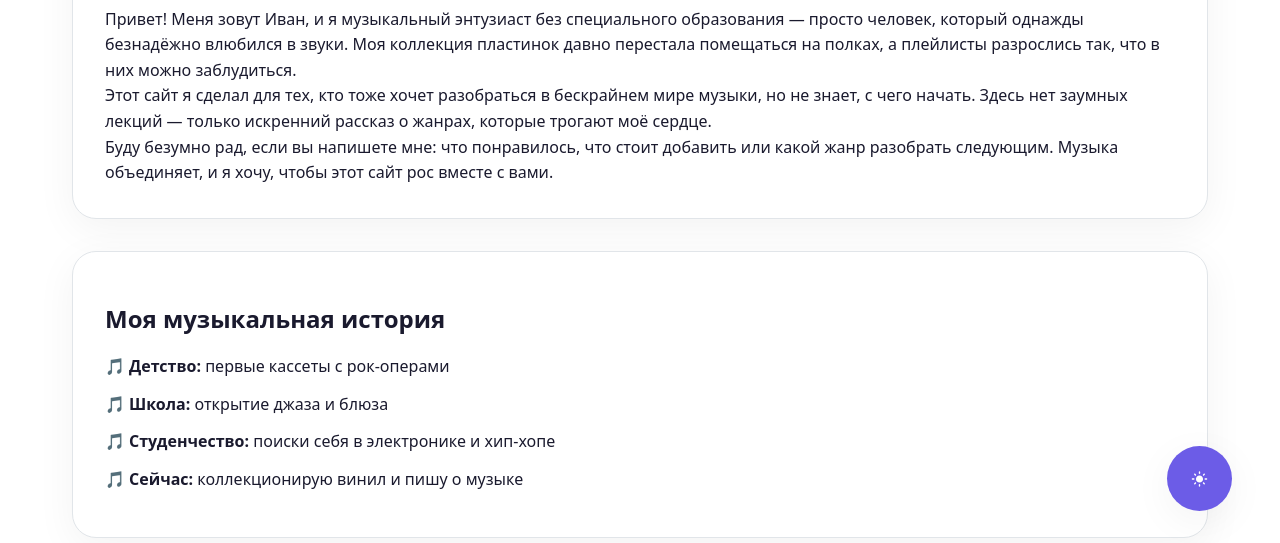
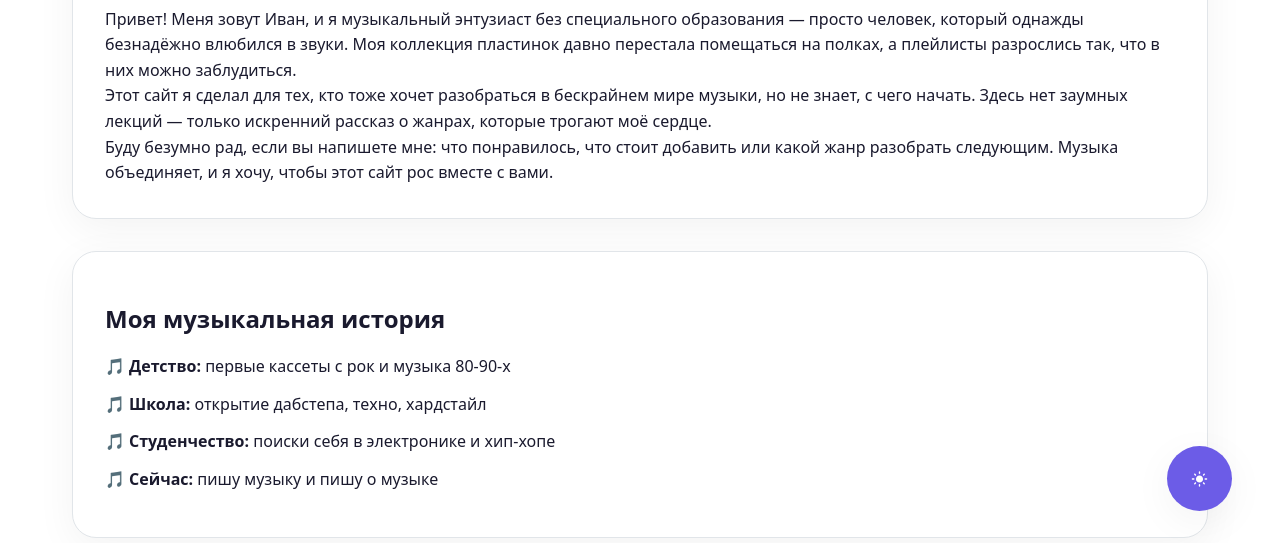
Before and after one commit to delty444/lomakin_151isip, a plain HTML site: page about.html in a window 1280 px wide. Shown: the part 257-800 px from the top of the page. Drawn offline with Linux system fonts and the light colour scheme.

Commit message:
Add files via upload

```diff
--- a/about.html
+++ b/about.html
@@ -33,10 +33,10 @@
         <section>
             <h3>Моя музыкальная история</h3>
             <ul>
-                <li><strong>Детство:</strong> первые кассеты с рок-операми</li>
-                <li><strong>Школа:</strong> открытие джаза и блюза</li>
+                <li><strong>Детство:</strong> первые кассеты с рок и музыка 80-90-х</li>
+                <li><strong>Школа:</strong> открытие дабстепа, техно, хардстайл</li>
                 <li><strong>Студенчество:</strong> поиски себя в электронике и хип-хопе</li>
-                <li><strong>Сейчас:</strong> коллекционирую винил и пишу о музыке</li>
+                <li><strong>Сейчас:</strong> пишу музыку и пишу о музыке</li>
             </ul>
         </section>
     </main>
```
